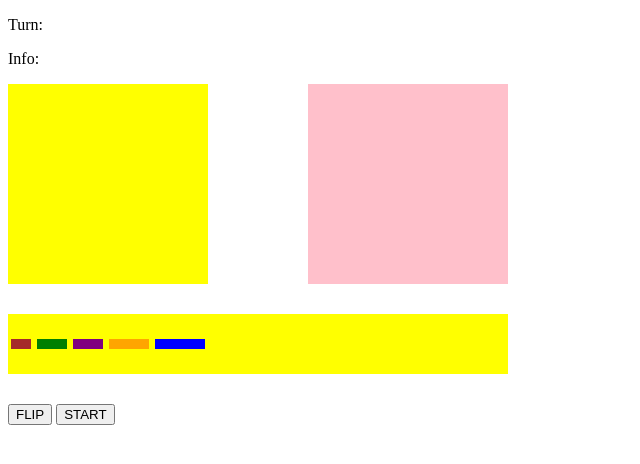
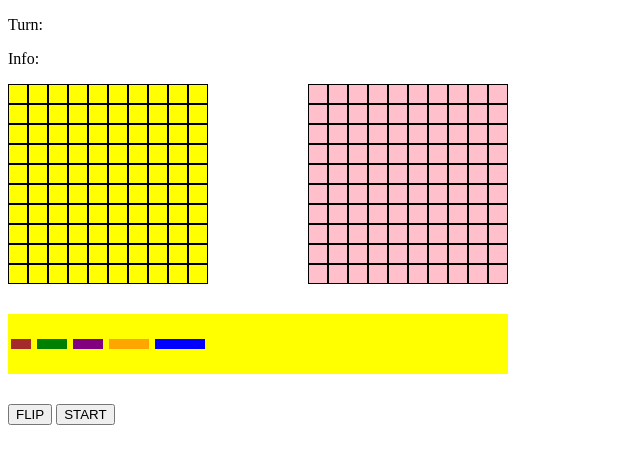
Before and after one commit to Rybski113/Battleships-JavaScript, a plain HTML site: page index.html in a window 1280 px wide. Shown: the whole page, without its empty margins (0-640 px from the left). Drawn offline with Linux system fonts and the light colour scheme.

Commit message:
blocks added to boards

```diff
--- a/app.js
+++ b/app.js
@@ -26,6 +26,13 @@ function createBoard(color, user) {
    gameBoardContainer.style.backgroundColor = color
    gameBoardContainer.id = user
 
+   for (let i = 0; i < width * width; i ++) {
+      const block = document.createElement('div')
+      block.classList.add('block')
+      block.id = i
+      gameBoardContainer.append(block)
+   }
+
    gamesBoardContainer.append(gameBoardContainer)
 }
 
--- a/style.css
+++ b/style.css
@@ -1,11 +1,15 @@
 .game-board {
     width: 200px;
     height: 200px;
+    display: flex;
+    flex-wrap: wrap;
 }
 
 .block {
     width: 20px;
     height: 20px;
+    border: solid 1px black;
+    box-sizing: border-box;
 }
 
 #gamesboard-container {
```
